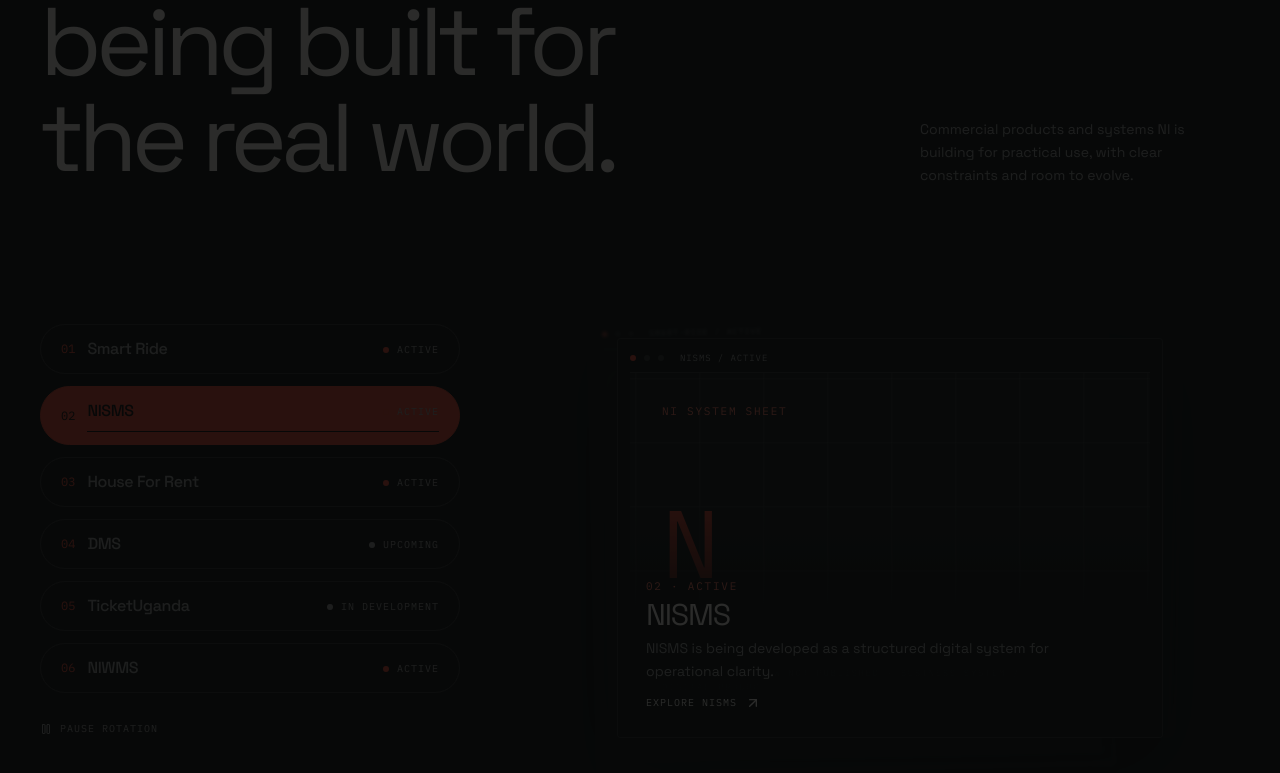
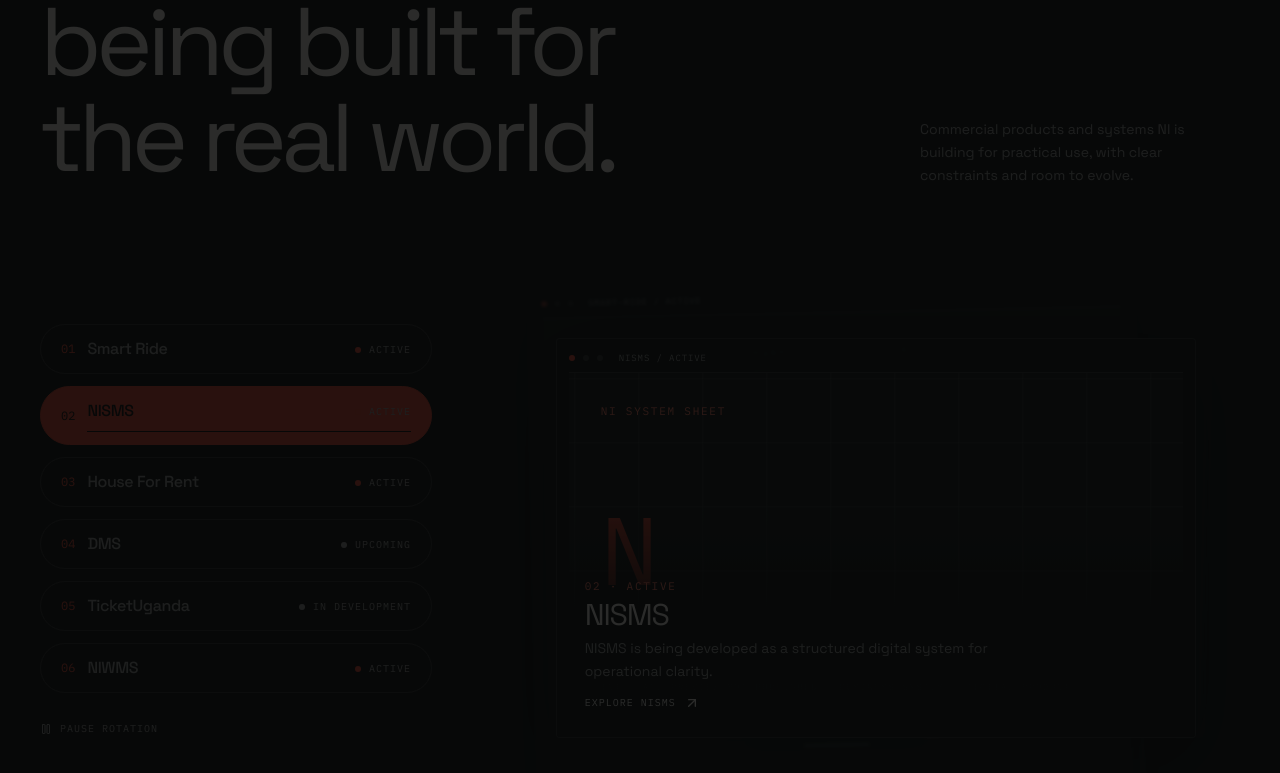
Before and after one commit to naturalintellectscrop-ctrl/natural-intellects-ltd, a Next.js app: page / in a window 1280 px wide. Shown: the part 2953-3726 px from the top of the page. Built offline with nearby package versions, Linux system fonts and the light colour scheme; no server answers.

Commit message:
Product card visuals a quarter bigger: preview column widened (.7/1.3), card 88% of it, tighter plate padding

```diff
--- a/components/products-showcase.tsx
+++ b/components/products-showcase.tsx
@@ -47,7 +47,7 @@ function ProductCardFace({ item, index, image, isActive }: { item: Product; inde
   return <div className="relative w-full overflow-hidden rounded-sm border border-line/80 bg-background/95 p-2 shadow-[0_24px_80px_rgba(0,0,0,.6)] sm:p-3">
     <div className="flex items-center gap-2 border-b border-line pb-2"><span className={`size-1.5 rounded-full ${item.status === 'ACTIVE' ? 'bg-accent' : 'bg-line'}`} /><span className="size-1.5 rounded-full bg-line" /><span className="size-1.5 rounded-full bg-line" /><span className="ml-2 truncate font-mono text-[9px] uppercase tracking-widest text-muted">{item.slug} / {item.status}</span></div>
     {image ? (
-      <div className="flex min-h-[16rem] items-center justify-center overflow-hidden bg-panel p-3 sm:min-h-[23rem] sm:p-4"><img src={image} alt={isActive ? `${item.name} product visual` : ''} className="max-h-[24rem] max-w-full object-contain sm:max-h-[30rem]" /></div>
+      <div className="flex min-h-[16rem] items-center justify-center overflow-hidden bg-panel p-3 sm:min-h-[23rem] sm:p-3"><img src={image} alt={isActive ? `${item.name} product visual` : ''} className="max-h-[24rem] max-w-full object-contain sm:max-h-[30rem]" /></div>
     ) : (
       <div className="grid-lines flex min-h-[15rem] flex-col items-start justify-between bg-panel p-5 sm:min-h-[22rem] sm:p-8"><span className="eyebrow">NI system sheet</span><div className="font-mono text-6xl tracking-tight text-accent sm:text-8xl">{monogram(item.name)}</div><p className="font-mono text-[9px] uppercase tracking-[.18em] text-muted">Interface preview not published · {item.category}</p></div>
     )}
@@ -104,7 +104,7 @@ export function ProductsShowcase() {
   return <section id="products" className="reveal-section border-y border-line bg-panel/30 px-6 py-24 lg:px-10 lg:py-32" onMouseEnter={() => setPaused(true)} onMouseLeave={() => setPaused(false)} onFocus={() => setPaused(true)} onBlur={() => setPaused(false)}>
     <div className="mx-auto max-w-screen-2xl">
       <div className="flex flex-col justify-between gap-6 lg:flex-row lg:items-end"><div><div className="eyebrow">03 / Products &amp; systems · built for real-world use</div><h2 className="mt-6 max-w-3xl text-5xl tracking-[-.06em] lg:text-8xl">Technology being built for the real world.</h2></div><p className="max-w-xs text-sm leading-relaxed text-muted">Commercial products and systems NI is building for practical use, with clear constraints and room to evolve.</p></div>
-      <div className="mt-16 grid gap-12 lg:grid-cols-[.75fr_1.25fr] lg:gap-20">
+      <div className="mt-16 grid gap-12 lg:grid-cols-[.7fr_1.3fr] lg:gap-20">
         <div role="tablist" aria-label="Products" className="flex flex-col gap-3 lg:justify-center">
           {products.map((item, index) => <button key={item.slug} type="button" role="tab" aria-selected={index === activeIndex} aria-controls={`product-preview-${item.slug}`} onClick={() => goTo(index)} className={`group flex w-full items-center gap-3 rounded-full border px-5 py-3 text-left transition-colors ${index === activeIndex ? 'border-accent bg-accent text-background' : 'border-line text-muted hover:border-foreground/40 hover:text-foreground'}`}><span className={`font-mono text-xs ${index === activeIndex ? 'text-background' : 'text-accent'}`}>{String(index + 1).padStart(2, '0')}</span><span className="min-w-0 flex-1"><span className="flex items-center justify-between gap-3"><strong className="text-sm font-medium tracking-tight sm:text-base">{item.name}</strong><Status value={item.status} /></span>{index === activeIndex && <span className="mt-2 block h-px w-full overflow-hidden bg-current/20"><span className="block h-full origin-left bg-current transition-transform" style={{ transform: paused ? 'scaleX(.35)' : 'scaleX(1)' }} /></span>}</span></button>)}
           <button type="button" onClick={() => setPaused((value) => !value)} className="flex items-center gap-2 py-4 font-mono text-[10px] uppercase tracking-widest text-muted hover:text-accent" aria-label={paused ? 'Resume product rotation' : 'Pause product rotation'}>{paused ? <Play className="size-3" /> : <Pause className="size-3" />}{paused ? 'Resume rotation' : 'Pause rotation'}</button>
@@ -116,7 +116,7 @@ export function ProductsShowcase() {
                 const isActive = distance === 0
                 const visibleDistance = Math.min(distance, 3)
                 return <div key={item.slug} aria-hidden={!isActive} className={`absolute inset-0 flex items-center justify-center ${reducedMotion ? 'transition-opacity duration-200' : 'transition-[transform,opacity,filter] duration-[800ms] ease-[cubic-bezier(.22,.8,.24,1)] will-change-[transform,opacity,filter]'}`} style={{ zIndex: isActive ? 20 : 10 - visibleDistance, opacity: isActive ? 1 : visibleDistance === 1 ? .58 : visibleDistance === 2 ? .3 : .14, transform: `translate(${isActive ? 0 : visibleDistance % 2 ? -5 : 5}%, ${isActive ? 0 : visibleDistance * 3}px) scale(${isActive ? 1 : 1 - visibleDistance * .055}) rotate(${isActive ? 0 : visibleDistance % 2 ? -1.2 : 1.2}deg)`, filter: isActive ? 'none' : `blur(${visibleDistance * 1.5}px) grayscale(${visibleDistance * 18}%)`, transformOrigin: isActive ? 'center center' : `${visibleDistance % 2 ? '42%' : '58%'} center`, transitionDelay: reducedMotion ? '0ms' : `${Math.max(0, 3 - visibleDistance) * 35}ms`, pointerEvents: isActive ? undefined : 'none' }}>
-                  <div className="w-[88%] sm:w-[78%]"><ProductCardFace item={item} index={index} image={image} isActive={isActive} /></div>
+                  <div className="w-[92%] sm:w-[88%]"><ProductCardFace item={item} index={index} image={image} isActive={isActive} /></div>
                 </div>
               })}
               {flip && (() => {
@@ -124,7 +124,7 @@ export function ProductsShowcase() {
                 const image = productVisuals[item.slug]
                 return <div key={`turn-${flip.nonce}`} aria-hidden="true" className="pointer-events-none absolute inset-0 z-40" style={{ perspective: '1800px' }}>
                   <div className="absolute inset-0 flex items-center justify-center">
-                    <div className={`relative w-[88%] transform-gpu will-change-transform sm:w-[78%] ${flip.dir === 1 ? 'ni-page-open' : 'ni-page-close'}`}>
+                    <div className={`relative w-[92%] transform-gpu will-change-transform sm:w-[88%] ${flip.dir === 1 ? 'ni-page-open' : 'ni-page-close'}`}>
                       <ProductCardFace item={item} index={flip.page} image={image} isActive />
                       <div className={`ni-page-shade ${flip.dir === 1 ? 'ni-page-shade--open' : 'ni-page-shade--close'}`} />
                     </div>
```
